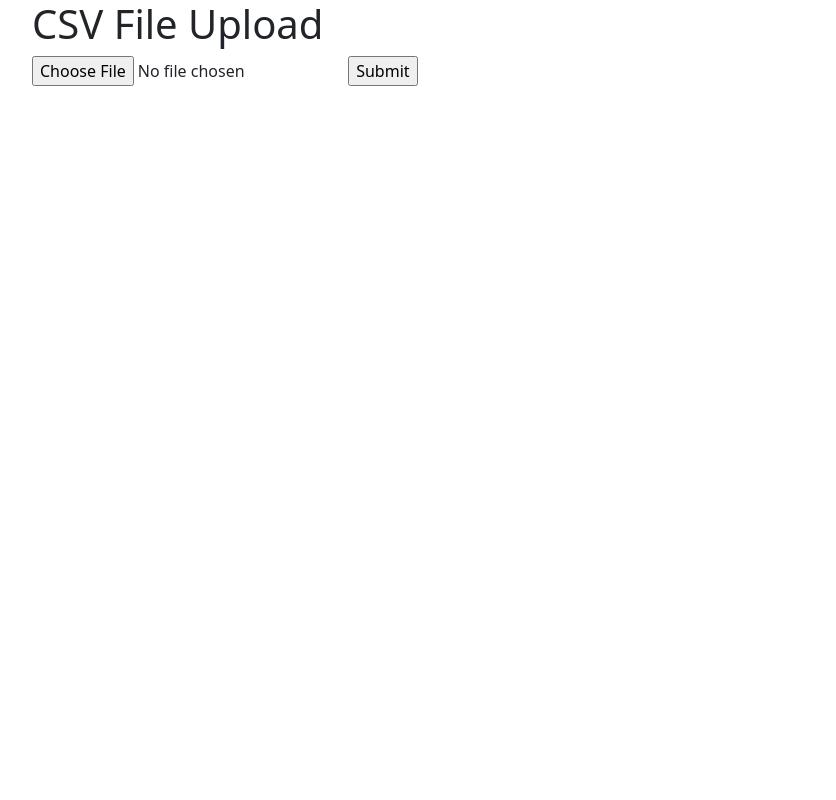
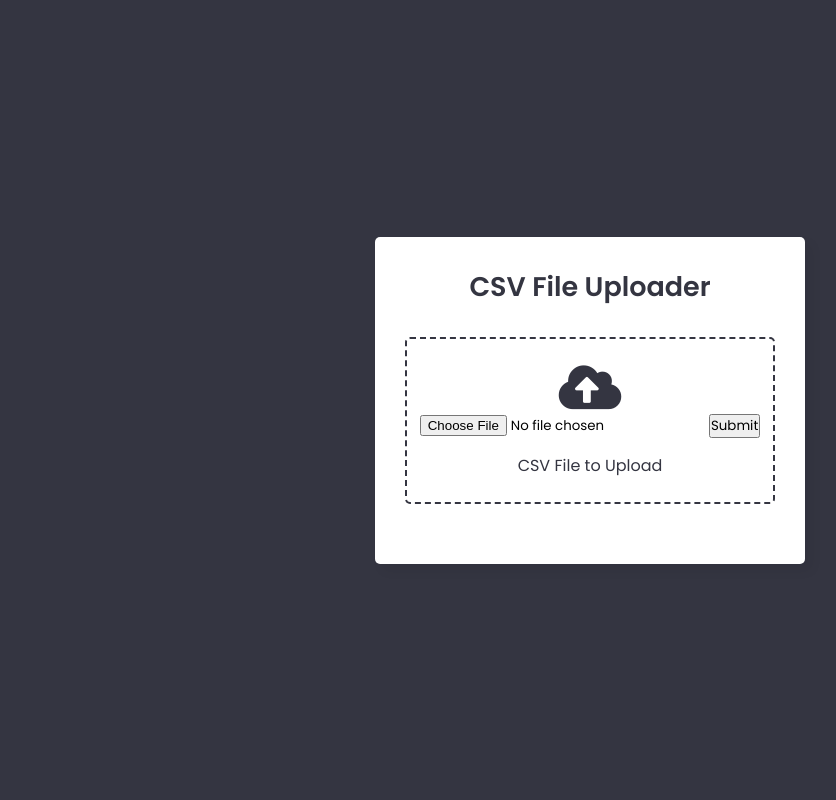
Before and after one commit to havavavava/Malicious_code_analysis_with_GPT, a Flask app: page /upload in a window 1280 px wide. Shown: the whole page, without its empty margins (50-886 px from the left). Run offline with Flask 3, Linux system fonts and the light colour scheme.

Commit message:
home, upload

```diff
--- a/main.py
+++ b/main.py
@@ -4,14 +4,13 @@ app = Flask(__name__)
 
 @app.route('/')
 def main():
-    return render_template('index.html')
-
+    return render_template('upload.html')
 
 @app.route('/upload',methods=['GET','POST'])
 def upload():
     if request.method == 'POST':
         f = request.files['file']
-        f.save("./uploads/" + secure_filename(f.filename))
+        f.save("./static/uploads/" + secure_filename(f.filename))
         return render_template('/home.html')
     else:
         return render_template('/upload.html')
--- a/static/home.js
+++ b/static/home.js
@@ -17,8 +17,8 @@ const loadDataFromLocalstorage = () => {
     themeButton.innerText = document.body.classList.contains("light-mode") ? "dark_mode" : "light_mode";
 
     const defaultText = `<div class="default-text">
-                            <h1>ChatGPT Clone</h1>
-                            <p>Start a conversation and explore the power of AI.<br> Your chat history will be displayed here.</p>
+                            <h1>ChatGPT + Malicious code</h1>
+                            <p>Malicious code description with ChatGPT</p>
                         </div>`
 
     chatContainer.innerHTML = localStorage.getItem("all-chats") || defaultText;
--- a/static/upload.css
+++ b/static/upload.css
@@ -1,39 +1,125 @@
-body {
-    font-family: Arial, sans-serif;
-    background-color: #f0f0f0;
-    margin: 0;
-    padding: 0;
-    display: flex;
-    justify-content: center;
-    align-items: center;
-    height: 100vh;
+/* Import Google font - Poppins */
+@import url('https://fonts.googleapis.com/css2?family=Poppins:wght@400;500;600&display=swap');
+/*원래색(파랑) : #6990F2*/
+*{
+  margin: 0;
+  padding: 0;
+  box-sizing: border-box;
+  font-family: "Poppins", sans-serif;
+}
+.btn-upload {
+    margin: auto;
 }
 
-.container {
-    text-align: center;
-    background-color: #ffffff;
-    padding: 20px;
-    border-radius: 10px;
-    box-shadow: 0 0 10px rgba(0, 0, 0, 0.2);
+body{
+  display: flex;
+  align-items: center;
+  justify-content: center;
+  min-height: 100vh;
+  background: #343541;
+}
+::selection{
+  color: #fff;
+  background: #343541;
 }
 
-h1 {
-    margin-bottom: 20px;
+.wrapper{
+  width: 430px;
+  background: #fff;
+  border-radius: 5px;
+  padding: 30px;
+  box-shadow: 7px 7px 12px rgba(0,0,0,0.05);
 }
-
-input[type="file"] {
-    display: none;
+.wrapper header{
+  color: #343541;
+  font-size: 27px;
+  font-weight: 600;
+  text-align: center;
 }
-
-button {
-    padding: 10px 20px;
-    background-color: #007BFF;
-    color: #ffffff;
-    border: none;
-    border-radius: 5px;
-    cursor: pointer;
+.wrapper form{
+  height: 167px;
+  display: flex;
+  cursor: pointer;
+  margin: 30px 0;
+  align-items: center;
+  justify-content: center;
+  flex-direction: column;
+  border-radius: 5px;
+  border: 2px dashed #343541;
 }
-
-button:hover {
-    background-color: #0056b3;
+form :where(i, p){
+  color: #343541;
 }
+form i{
+  font-size: 50px;
+}
+form p{
+  margin-top: 15px;
+  font-size: 16px;
+}
+section .row{
+  margin-bottom: 10px;
+  background: #E9F0FF;
+  list-style: none;
+  padding: 15px 20px;
+  border-radius: 5px;
+  display: flex;
+  align-items: center;
+  justify-content: space-between;
+}
+section .row i{
+  color: #343541;
+  font-size: 30px;
+}
+section .details span{
+  font-size: 14px;
+}
+.progress-area .row .content{
+  width: 100%;
+  margin-left: 15px;
+}
+.progress-area .details{
+  display: flex;
+  align-items: center;
+  margin-bottom: 7px;
+  justify-content: space-between;
+}
+.progress-area .content .progress-bar{
+  height: 6px;
+  width: 100%;
+  margin-bottom: 4px;
+  background: #fff;
+  border-radius: 30px;
+}
+.content .progress-bar .progress{
+  height: 100%;
+  width: 0%;
+  background: #343541;
+  border-radius: inherit;
+}
+.uploaded-area{
+  max-height: 232px;
+  overflow-y: scroll;
+}
+.uploaded-area.onprogress{
+  max-height: 150px;
+}
+.uploaded-area::-webkit-scrollbar{
+  width: 0px;
+}
+.uploaded-area .row .content{
+  display: flex;
+  align-items: center;
+}
+.uploaded-area .row .details{
+  display: flex;
+  margin-left: 15px;
+  flex-direction: column;
+}
+.uploaded-area .row .details .size{
+  color: #404040;
+  font-size: 11px;
+}
+.uploaded-area i.fa-check{
+  font-size: 16px;
+}
--- a/templates/home.html
+++ b/templates/home.html
@@ -3,7 +3,7 @@
 <html lang="en" dir="ltr">
   <head>
     <meta charset="utf-8">
-    <title>ChatGPT Clone in JavaScript | CodingNepal</title>
+    <title>ChatGPT + Malicious code</title>
     <link rel="stylesheet" href="/static/home.css">
     <meta name="viewport" content="width=device-width, initial-scale=1.0">
     <!-- Google Fonts Link For Icons -->
--- a/templates/upload.html
+++ b/templates/upload.html
@@ -1,23 +1,27 @@
 <!DOCTYPE html>
-<html lang="en">
+<html lang="en" xmlns="http://www.w3.org/1999/html">
 <head>
     <meta charset="UTF-8">
     <meta name="viewport" content="width=device-width, initial-scale=1.0">
     <title>CSV File Upload</title>
-    <link rel="stylesheet" href="https://cdn.jsdelivr.net/npm/bootstrap@5.1.2/dist/css/bootstrap.min.css">
-    <script src="https://cdn.jsdelivr.net/npm/bootstrap@5.1.2/dist/js/bootstrap.bundle.min.js">
-    </script>
+    <link rel="stylesheet" href="static/upload.css">
+    <link rel="stylesheet" href="https://cdnjs.cloudflare.com/ajax/libs/font-awesome/5.15.3/css/all.min.css"/>
 
 </head>
 <body>
-    <div class="container-sm">
-        <h1>CSV File Upload</h1>
+    <div class="wrapper">
+        <header>CSV File Uploader</header>
         <form action="http://localhost:80/upload" method="POST"
               enctype="multipart/form-data">
-            <input type="file" name="file"/>
-            <input type="submit"/>
+            <i class="fas fa-cloud-upload-alt"></i>
+            <div class="btn_upload">
+                <input accept=".csv,.xlsx" class="file-input" type="file" name="file" >
+                <input type="submit" >
+            </div>
+            <p>CSV File to Upload</p>
         </form>
+        <section class="uploaded-area"></section>
     </div>
-
+    <script src="https://cdn.jsdelivr.net/npm/bootstrap@5.1.2/dist/js/bootstrap.bundle.min.js"></script>
 </body>
 </html>
```
Also changed, not shown: static/upload.js (deleted, +0 -30 lines), templates/index.html (deleted, +0 -12 lines).
